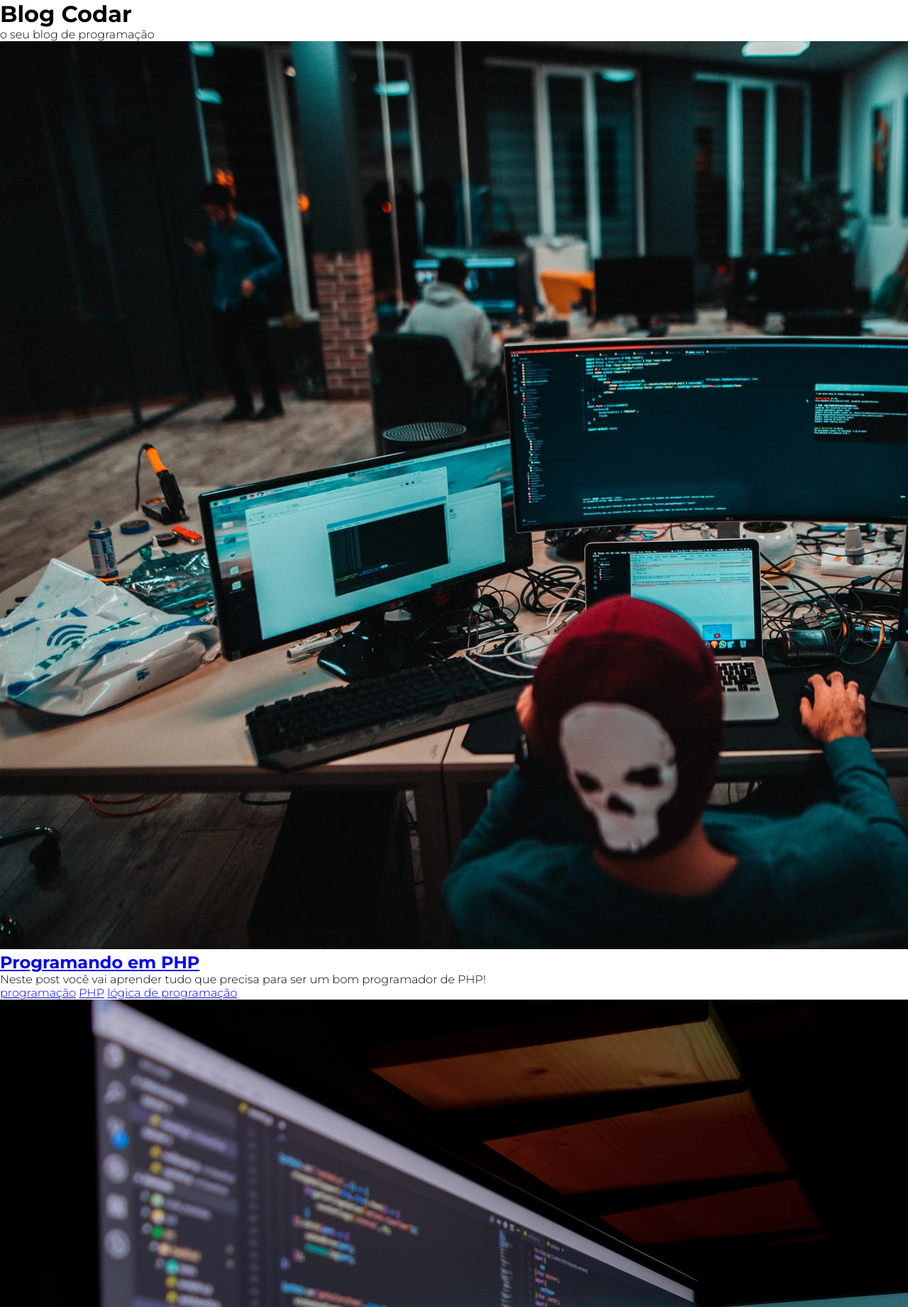
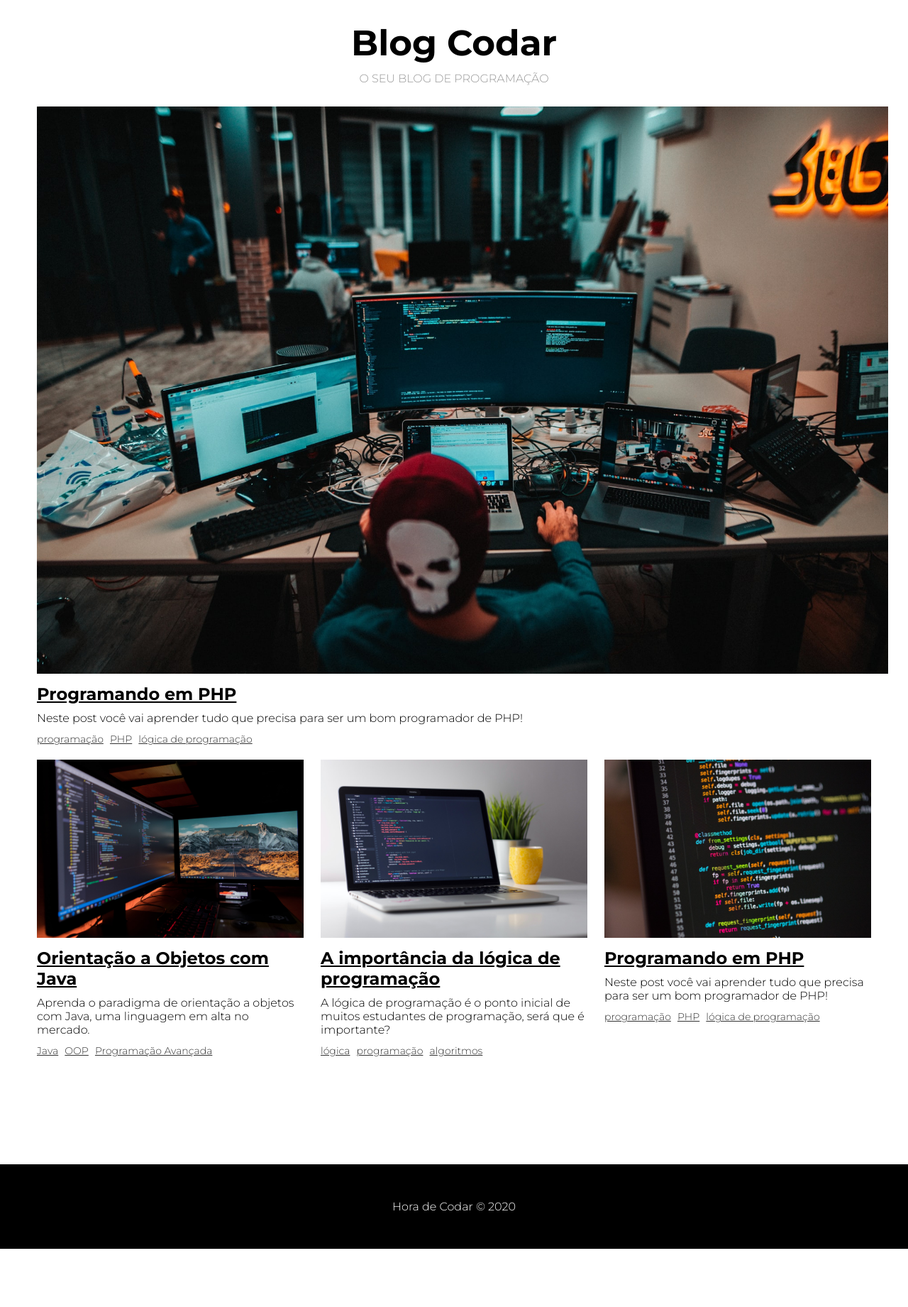
Before and after one commit to PedroHugoSF/Blog-Codar, a PHP site: page / in a window 1280 px wide; the page is wider, and only the part inside the window is pictured. Shown: the part 79-1920 px from the top of that part at 71% size. After the commit the page ends 1838 px from the top of that part, so only its background shows below. Run offline with PHP 8.4, Linux system fonts and the light colour scheme.

Commit message:
home finalizada

```diff
--- a/css/style.css
+++ b/css/style.css
@@ -53,6 +53,76 @@ main {
   color: #999;
 }
 
+/* HOME */
+
+#title-container {
+  min-width: 500px;
+  text-align: center;
+  margin-top: 30px;
+}
+
+#title-container h1 {
+  font-size: 50px;
+}
+
+#title-container p {
+  margin-top: 10px;
+  text-transform: uppercase;
+  color: #999;
+}
+
+#posts-container {
+  max-width: 1200px;
+  margin-left: auto;
+  margin-right: auto;
+  margin-top: 30px;
+  display: flex;
+  flex-wrap: wrap;
+}
+
+.post-box:first-child {
+  min-width: 100%;
+}
+
+.post-box {
+  flex: 1 1 0;
+  margin: 0 1%;
+  margin-bottom: 20px;
+}
+
+.post-box .post-title {
+  font-size: 24px;
+  margin: 10px 0;
+}
+
+.post-box .post-title a {
+  color: #000;
+  transition: .5s;
+}
+
+.post-box .post-title a:hover {
+  color: #999;
+}
+
+.post-box .post-description {
+  color: #666;
+}
+
+.post-box img {
+  width: 100%;
+}
+
+.tags-container {
+  margin-top: 10px;
+}
+
+.tags-container a {
+  font-size: 14px;
+  color: #333;
+  display: inline-block;
+  margin-right: 5px;
+}
+
 /* FOOTER */
 
 footer {
@@ -60,7 +130,7 @@ footer {
   position: absolute;
   bottom: 0;
   text-align: center;
-  background-color: black;
+  background: #000;
   color: #FFF;
   padding: 50px 0;
 }
```
